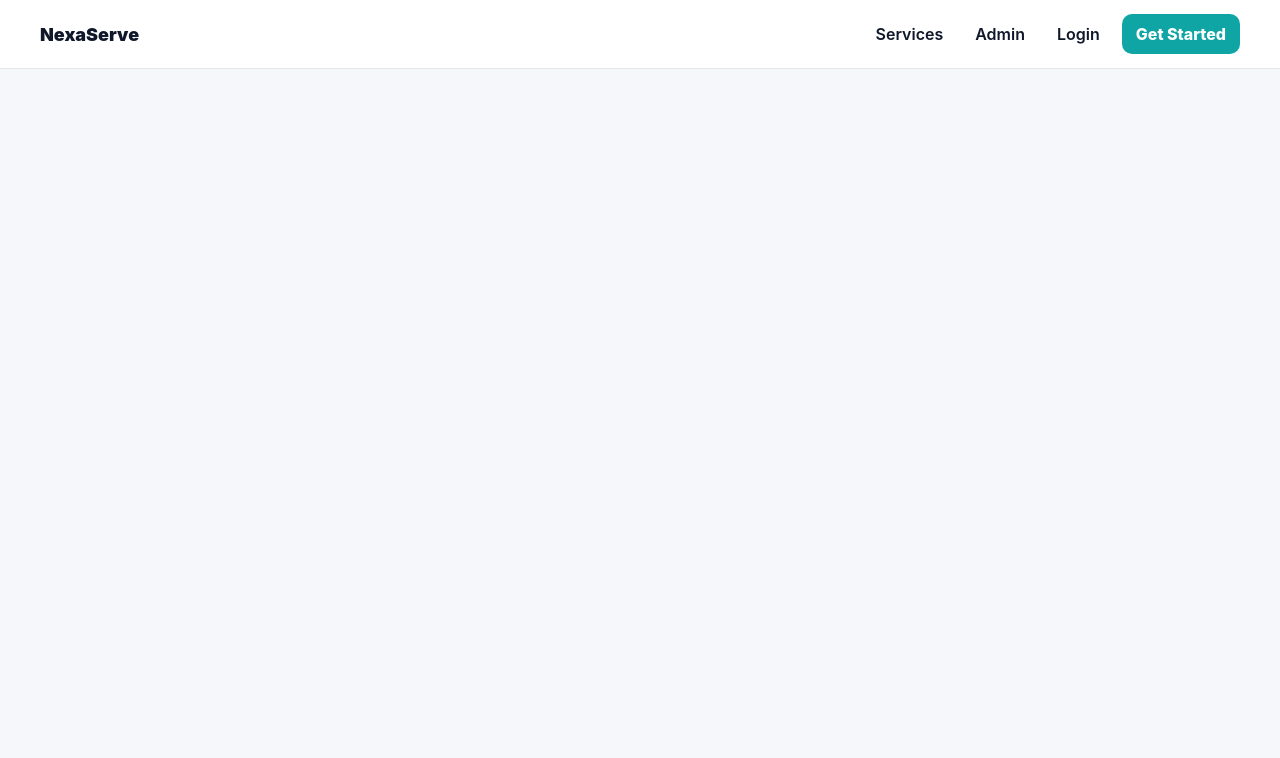
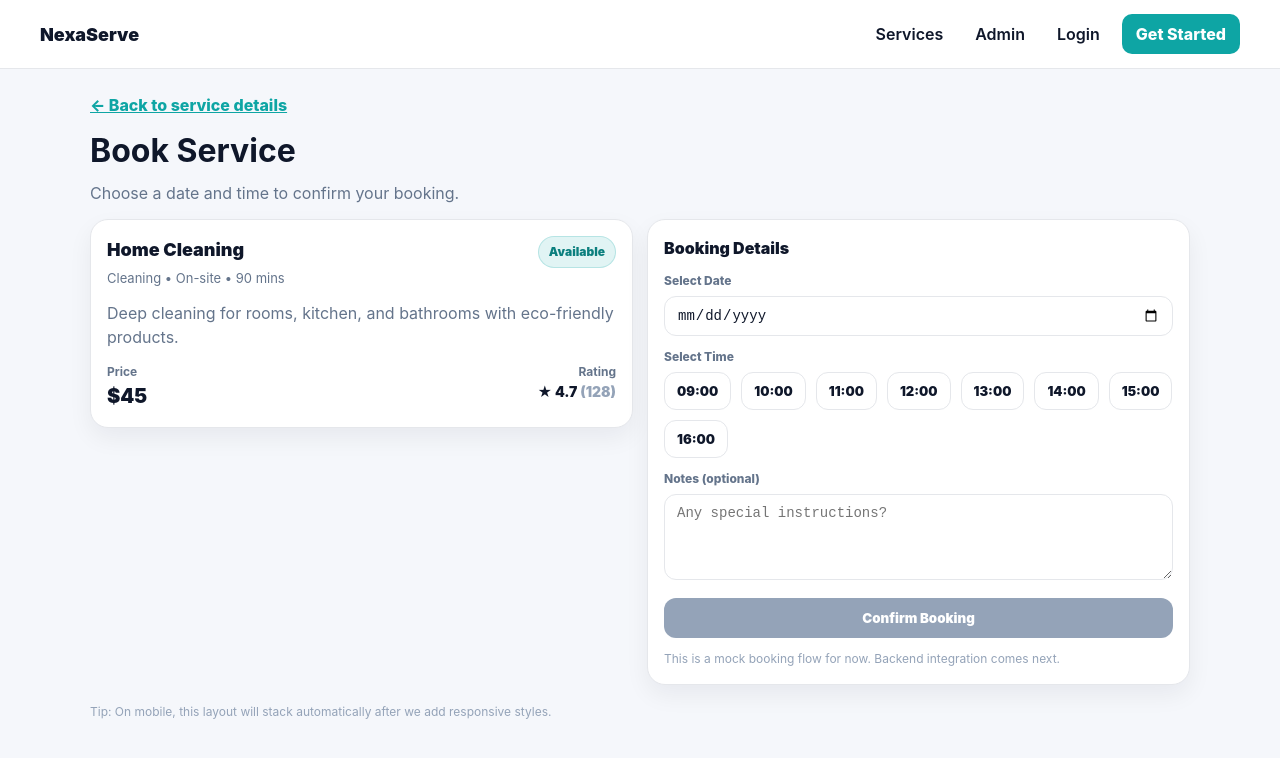
Before and after one commit to BethelHills/nexaserve-web-app, a React (Vite) app in the folder client/: page /book/srv-001 in a window 1280 px wide. Shown: the top 758 px of the page. Built offline with nearby package versions, Linux system fonts and the light colour scheme.

Commit message:
Add booking page UI

```diff
--- a/client/src/App.jsx
+++ b/client/src/App.jsx
@@ -2,6 +2,7 @@ import { BrowserRouter, Navigate, Route, Routes } from "react-router-dom";
 import Navbar from "./components/layout/Navbar";
 import Services from "./pages/public/Services";
 import ServiceDetails from "./pages/public/ServiceDetails";
+import BookService from "./pages/public/BookService";
 import ManageServices from "./pages/admin/ManageServices";
 
 export default function App() {
@@ -13,6 +14,7 @@ export default function App() {
         <Route path="/" element={<Navigate to="/services" />} />
         <Route path="/services" element={<Services />} />
         <Route path="/services/:id" element={<ServiceDetails />} />
+        <Route path="/book/:id" element={<BookService />} />
 
         <Route path="/admin/services" element={<ManageServices />} />
       </Routes>
--- /dev/null
+++ b/client/src/pages/public/BookService.jsx
@@ -0,0 +1,261 @@
+import { useMemo, useState } from "react";
+import { Link, useNavigate, useParams } from "react-router-dom";
+import { servicesMock } from "../../services/servicesMock";
+
+function formatMoney(amount) {
+  return new Intl.NumberFormat(undefined, {
+    style: "currency",
+    currency: "USD",
+    maximumFractionDigits: 0,
+  }).format(amount);
+}
+
+const card = {
+  background: "#ffffff",
+  border: "1px solid #e5e7eb",
+  borderRadius: 18,
+  padding: 16,
+  boxShadow: "0 10px 25px rgba(15, 23, 42, 0.06)",
+};
+
+export default function BookService() {
+  const { id } = useParams();
+  const navigate = useNavigate();
+
+  const service = useMemo(() => servicesMock.find((s) => s.id === id), [id]);
+
+  const [date, setDate] = useState("");
+  const [time, setTime] = useState("");
+  const [notes, setNotes] = useState("");
+
+  const timeSlots = [
+    "09:00",
+    "10:00",
+    "11:00",
+    "12:00",
+    "13:00",
+    "14:00",
+    "15:00",
+    "16:00",
+  ];
+
+  if (!service) {
+    return (
+      <div style={{ background: "#f5f7fb", minHeight: "100vh", padding: 24 }}>
+        <div style={{ maxWidth: 900, margin: "0 auto" }}>
+          <h2 style={{ margin: 0, color: "#0f172a" }}>Service not found</h2>
+          <p style={{ color: "#64748b" }}>Please go back and pick a service.</p>
+          <Link to="/services" style={{ color: "#0ea5a4", fontWeight: 800 }}>
+            ← Back to services
+          </Link>
+        </div>
+      </div>
+    );
+  }
+
+  const canSubmit = Boolean(date && time) && service.status !== "Unavailable";
+
+  const onConfirm = () => {
+    alert(
+      `Booking confirmed (mock)\n\nService: ${service.name}\nDate: ${date}\nTime: ${time}\nNotes: ${notes || "None"}`
+    );
+    navigate("/dashboard/bookings");
+  };
+
+  return (
+    <div style={{ background: "#f5f7fb", minHeight: "calc(100vh - 64px)", padding: 24 }}>
+      <div style={{ maxWidth: 1100, margin: "0 auto" }}>
+        <div style={{ marginBottom: 14 }}>
+          <Link to={`/services/${service.id}`} style={{ color: "#0ea5a4", fontWeight: 800 }}>
+            ← Back to service details
+          </Link>
+          <h1 style={{ margin: "10px 0 0", color: "#0f172a" }}>Book Service</h1>
+          <p style={{ margin: "6px 0 0", color: "#64748b" }}>
+            Choose a date and time to confirm your booking.
+          </p>
+        </div>
+
+        <div
+          style={{
+            display: "grid",
+            gridTemplateColumns: "1fr 1fr",
+            gap: 14,
+            alignItems: "start",
+          }}
+        >
+          <div style={card}>
+            <div style={{ display: "flex", justifyContent: "space-between", gap: 12 }}>
+              <div>
+                <div style={{ fontWeight: 900, color: "#0f172a", fontSize: 18 }}>
+                  {service.name}
+                </div>
+                <div style={{ marginTop: 6, color: "#64748b", fontSize: 13 }}>
+                  {service.category} • {service.location} • {service.durationMins} mins
+                </div>
+              </div>
+
+              <span
+                style={{
+                  padding: "6px 10px",
+                  borderRadius: 999,
+                  fontSize: 12,
+                  fontWeight: 900,
+                  border: "1px solid rgba(14,165,164,0.2)",
+                  background: "rgba(14,165,164,0.12)",
+                  color: "#0b7f7e",
+                  height: "fit-content",
+                  whiteSpace: "nowrap",
+                }}
+              >
+                {service.status}
+              </span>
+            </div>
+
+            <p style={{ margin: "12px 0 0", color: "#64748b", lineHeight: 1.5 }}>
+              {service.description}
+            </p>
+
+            <div style={{ marginTop: 14, display: "flex", justifyContent: "space-between" }}>
+              <div>
+                <div style={{ color: "#64748b", fontSize: 12, fontWeight: 700 }}>
+                  Price
+                </div>
+                <div style={{ color: "#0f172a", fontSize: 20, fontWeight: 900 }}>
+                  {formatMoney(service.price)}
+                </div>
+              </div>
+              <div style={{ textAlign: "right" }}>
+                <div style={{ color: "#64748b", fontSize: 12, fontWeight: 700 }}>
+                  Rating
+                </div>
+                <div style={{ color: "#0f172a", fontSize: 14, fontWeight: 900 }}>
+                  ★ {service.rating} <span style={{ color: "#94a3b8" }}>({service.reviews})</span>
+                </div>
+              </div>
+            </div>
+
+            {service.status === "Unavailable" && (
+              <div
+                style={{
+                  marginTop: 12,
+                  padding: 12,
+                  borderRadius: 14,
+                  background: "rgba(239,68,68,0.12)",
+                  border: "1px solid rgba(239,68,68,0.25)",
+                  color: "#991b1b",
+                  fontWeight: 800,
+                  fontSize: 13,
+                }}
+              >
+                This service is currently unavailable. Please choose another service.
+              </div>
+            )}
+          </div>
+
+          <div style={card}>
+            <div style={{ fontWeight: 900, color: "#0f172a", fontSize: 16 }}>
+              Booking Details
+            </div>
+            <div style={{ marginTop: 12, display: "grid", gap: 12 }}>
+              <div>
+                <label style={label}>Select Date</label>
+                <input
+                  type="date"
+                  value={date}
+                  onChange={(e) => setDate(e.target.value)}
+                  style={input}
+                />
+              </div>
+
+              <div>
+                <label style={label}>Select Time</label>
+                <div style={{ display: "flex", gap: 10, flexWrap: "wrap" }}>
+                  {timeSlots.map((slot) => {
+                    const active = time === slot;
+                    return (
+                      <button
+                        key={slot}
+                        type="button"
+                        onClick={() => setTime(slot)}
+                        style={{
+                          borderRadius: 12,
+                          padding: "10px 12px",
+                          fontWeight: 900,
+                          fontSize: 13,
+                          cursor: "pointer",
+                          border: active
+                            ? "1px solid rgba(14,165,164,0.4)"
+                            : "1px solid #e5e7eb",
+                          background: active ? "rgba(14,165,164,0.12)" : "#fff",
+                          color: active ? "#0b7f7e" : "#0f172a",
+                        }}
+                      >
+                        {slot}
+                      </button>
+                    );
+                  })}
+                </div>
+              </div>
+
+              <div>
+                <label style={label}>Notes (optional)</label>
+                <textarea
+                  value={notes}
+                  onChange={(e) => setNotes(e.target.value)}
+                  placeholder="Any special instructions?"
+                  rows={4}
+                  style={{ ...input, resize: "vertical" }}
+                />
+              </div>
+
+              <button
+                type="button"
+                onClick={onConfirm}
+                disabled={!canSubmit}
+                style={{
+                  border: "none",
+                  background: canSubmit ? "#0ea5a4" : "#94a3b8",
+                  color: "#fff",
+                  padding: "12px 14px",
+                  borderRadius: 12,
+                  fontWeight: 900,
+                  cursor: canSubmit ? "pointer" : "not-allowed",
+                }}
+              >
+                Confirm Booking
+              </button>
+
+              <div style={{ color: "#94a3b8", fontSize: 12 }}>
+                This is a mock booking flow for now. Backend integration comes next.
+              </div>
+            </div>
+          </div>
+        </div>
+
+        <div style={{ height: 18 }} />
+        <div style={{ color: "#94a3b8", fontSize: 12 }}>
+          Tip: On mobile, this layout will stack automatically after we add responsive styles.
+        </div>
+      </div>
+    </div>
+  );
+}
+
+const label = {
+  display: "block",
+  marginBottom: 6,
+  fontSize: 12,
+  fontWeight: 800,
+  color: "#64748b",
+};
+
+const input = {
+  width: "100%",
+  border: "1px solid #e5e7eb",
+  borderRadius: 12,
+  padding: "10px 12px",
+  outline: "none",
+  fontSize: 14,
+  color: "#0f172a",
+  background: "#ffffff",
+};
--- a/client/src/pages/public/Services.jsx
+++ b/client/src/pages/public/Services.jsx
@@ -158,13 +158,18 @@ export default function Services() {
                   View
                 </Link>
 
-                <button
+                <Link
                   className={styles.primaryBtn}
-                  disabled={s.status === "Unavailable"}
-                  onClick={() => alert(`Booking flow next: ${s.name}`)}
+                  to={`/book/${s.id}`}
+                  aria-disabled={s.status === "Unavailable"}
+                  onClick={(event) => {
+                    if (s.status === "Unavailable") {
+                      event.preventDefault();
+                    }
+                  }}
                 >
                   Book
-                </button>
+                </Link>
               </div>
             </div>
           </div>
```
